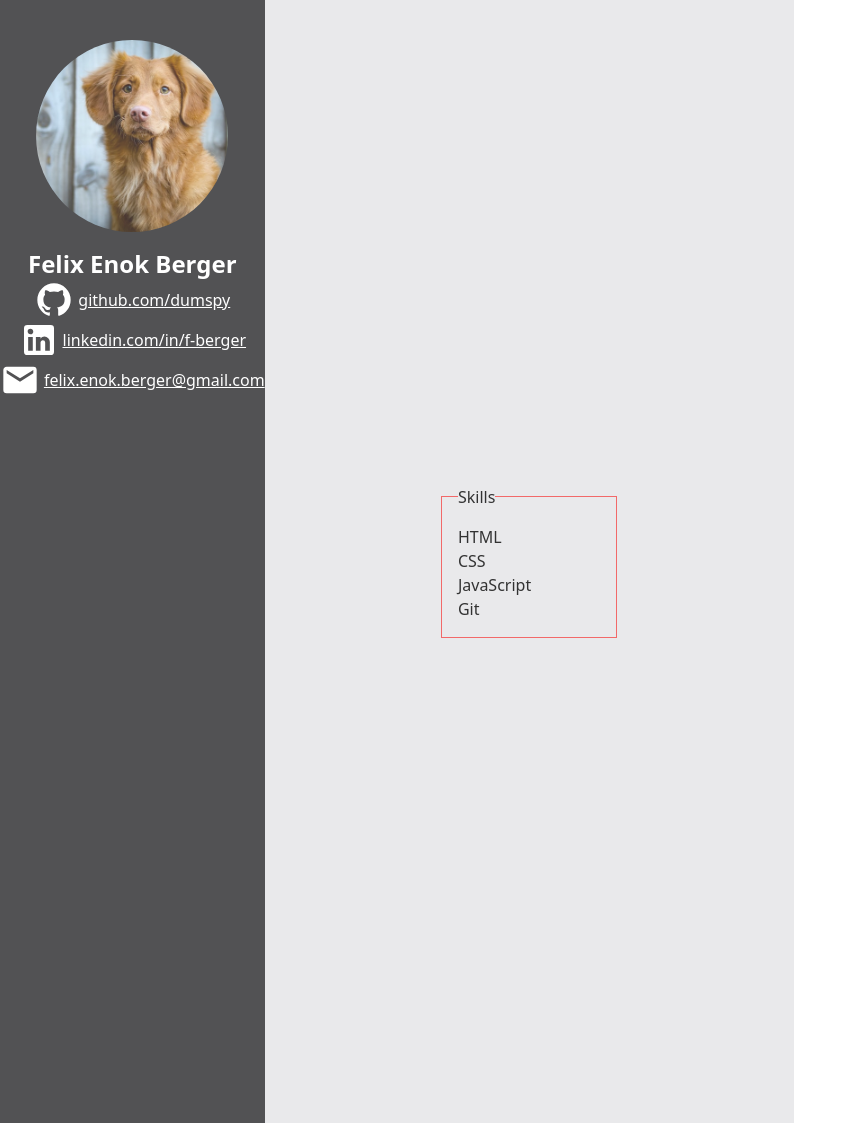
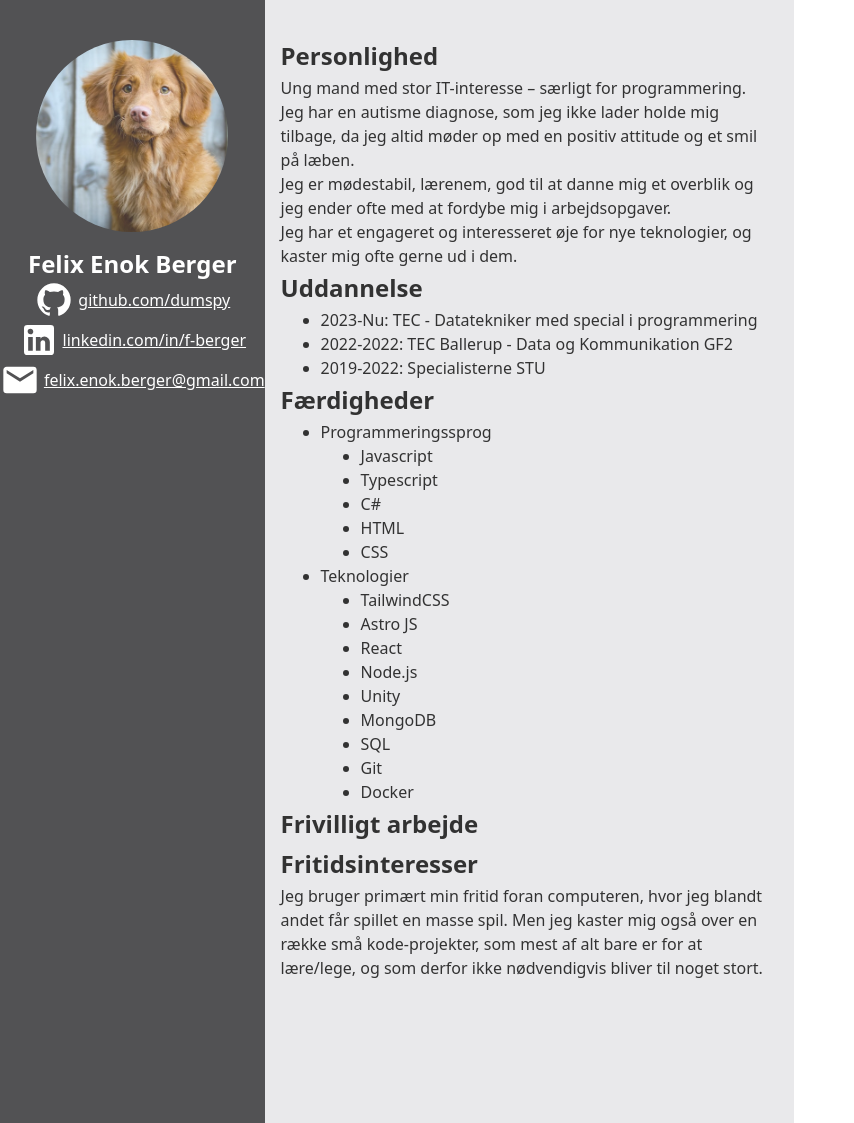
Before and after one commit to Dumspy/Resume-CV, a website: page src/index.html in a window 1280 px wide. Shown: the whole page, without its empty margins (0-854 px from the left). Drawn offline with Linux system fonts and the light colour scheme.

Commit message:
Added lots of text

```diff
--- a/src/index.html
+++ b/src/index.html
@@ -36,16 +36,53 @@
                 felix.enok.berger@gmail.com
             </a>
         </div>
-        <div class="w-2/3 flex justify-center items-center">
-            <fieldset class="w-1/3 h-fit border border-red-500 p-4">
-                <legend>Skills</legend>
-                <ul>
+        <div class="w-2/3 flex flex-col p-4 pt-0 mt-10">
+            <h1 class="font-semibold text-2xl mb-1">Personlighed</h1>
+            <p>Ung mand med stor IT-interesse – særligt for programmering. <br>
+                Jeg har en autisme diagnose, som jeg ikke lader holde mig tilbage, da jeg altid møder op med en positiv
+                attitude og et smil på læben.<br>
+                Jeg er mødestabil, lærenem, god til at danne mig et overblik og jeg ender ofte med at fordybe mig i
+                arbejdsopgaver. <br>
+                Jeg har et engageret og interesseret øje for nye teknologier, og kaster mig ofte gerne ud i dem.
+            </p>
+            <h1 class="font-semibold text-2xl my-1">Uddannelse</h1>
+            <ul class="list-disc ml-10">
+                <li>2023-Nu: TEC - Datatekniker med special i programmering</li>
+                <li>2022-2022: TEC Ballerup - Data og Kommunikation GF2</li>
+                <li>2019-2022: Specialisterne STU</li>
+            </ul>
+            <h1 class="font-semibold text-2xl my-1">Færdigheder</h1>
+            <ul class="list-disc ml-10">
+                <li>Programmeringssprog
+                    <ul class="list-disc ml-10">
+                        <li>Javascript</li>
+                        <li>Typescript</li>
+                        <li>C#</li>
                         <li>HTML</li>
                         <li>CSS</li>
-                    <li>JavaScript</li>
+                    </ul>
+                </li>
+                <li>Teknologier
+                    <ul class="list-disc ml-10">
+                        <li>TailwindCSS</li>
+                        <li>Astro JS</li>
+                        <li>React</li>
+                        <li>Node.js</li>
+                        <li>Unity</li>
+                        <li>MongoDB</li>
+                        <li>SQL</li>
                         <li>Git</li>
+                        <li>Docker</li>
                     </ul>
-            </fieldset>
+                </li>
+            </ul>
+            <h1 class="font-semibold text-2xl my-1">Frivilligt arbejde</h1>
+            <h1 class="font-semibold text-2xl my-1">Fritidsinteresser</h1>
+            <p>
+                Jeg bruger primært min fritid foran computeren, hvor jeg blandt andet får spillet en masse spil. Men jeg
+                kaster mig også over en række små kode-projekter, som mest af alt bare er for at lære/lege, og som
+                derfor ikke nødvendigvis bliver til noget stort.
+            </p>
         </div>
     </div>
 </body>
```
Also changed, not shown: dist/output.css. Lines whose indentation alone changed are shown as unchanged.
